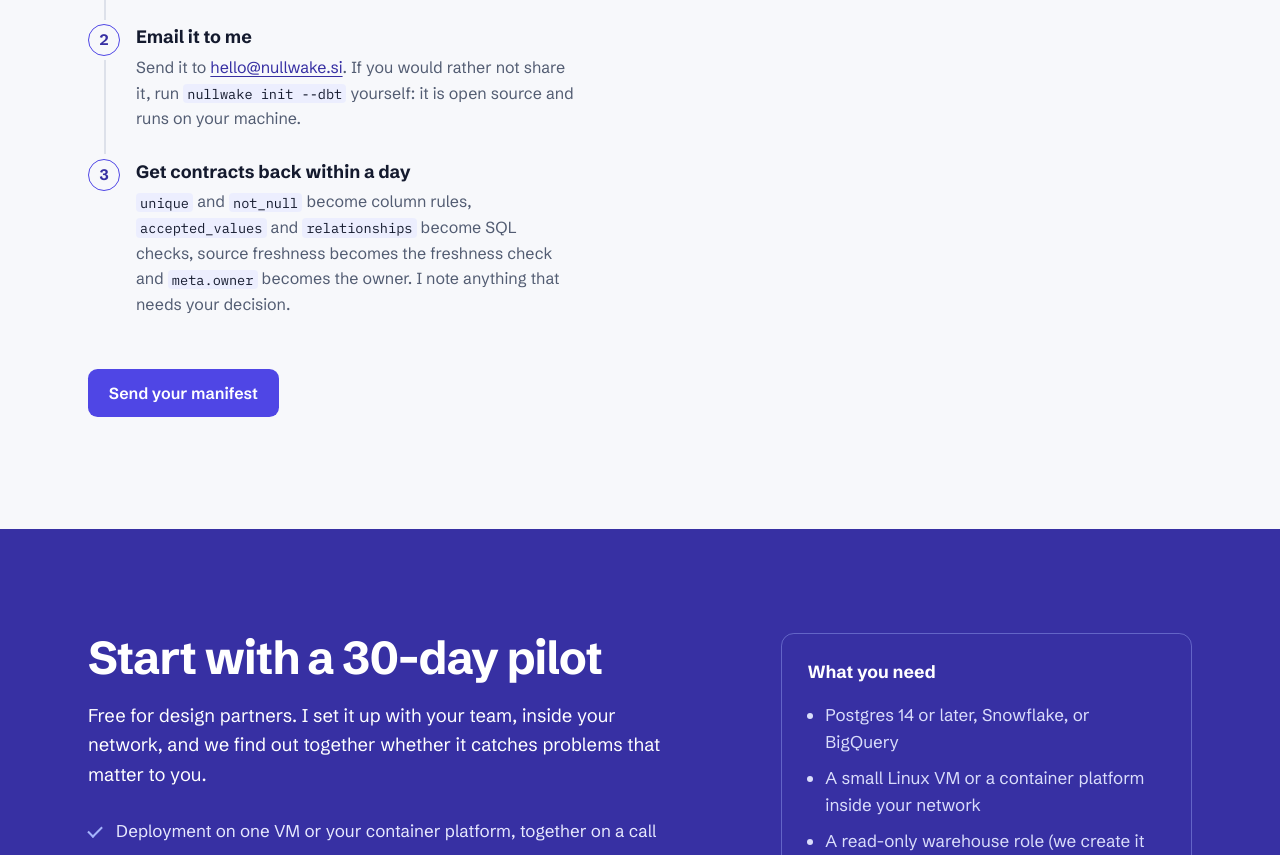
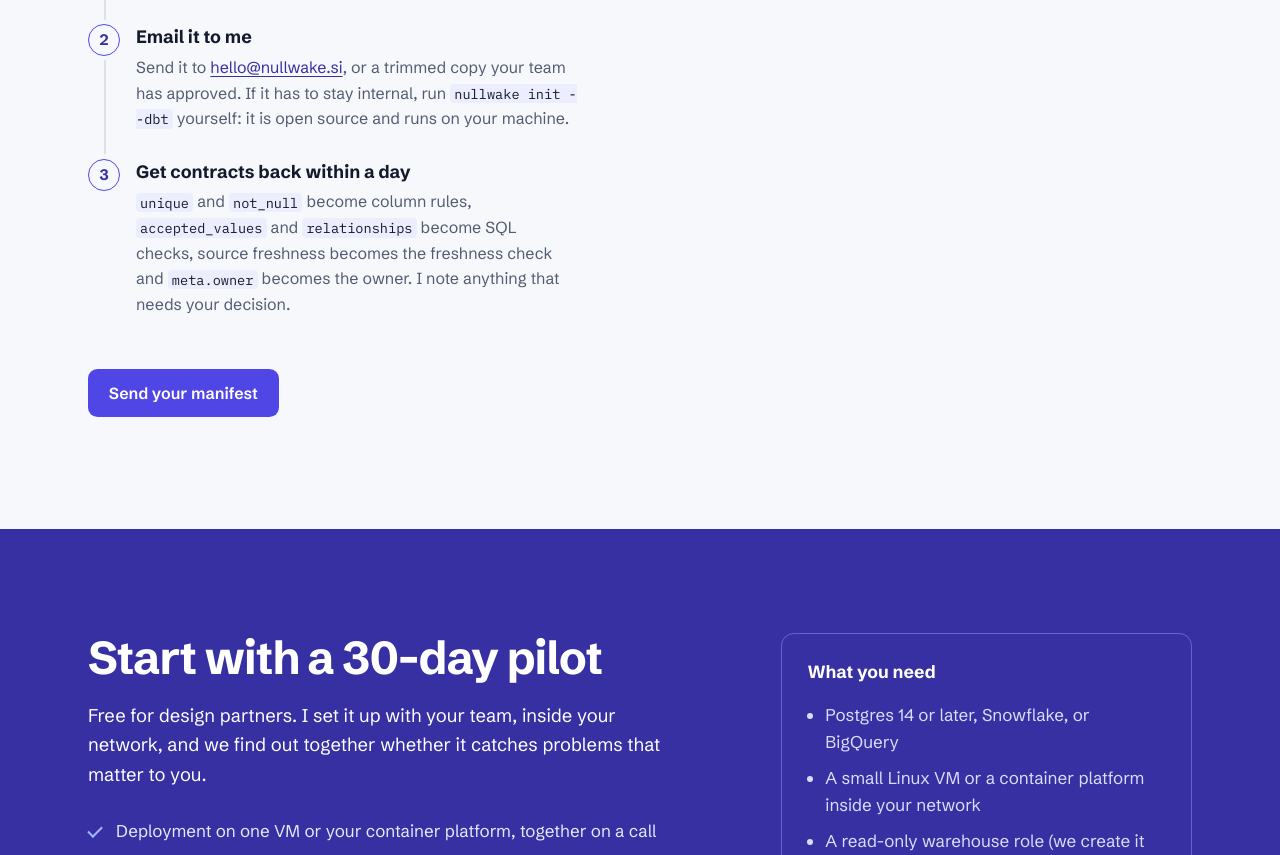
Before and after one commit to akhilp-prog/nullwake, a plain HTML site: page site/index.html in a window 1280 px wide. Shown: the part 5885-6740 px from the top of the page. Drawn offline with Linux system fonts and the light colour scheme.

Commit message:
Site: offer an approved, trimmed manifest as an option
Co-Authored-By: Claude Opus 5.5 <noreply@anthropic.com>
Claude-Session: https://claude.ai/code/session_01RBQo1NgQfspvgGx4sk8oaQ

```diff
--- a/site/index.html
+++ b/site/index.html
@@ -392,7 +392,7 @@
   <div class="how">
     <ol class="steps">
       <li><h3>Run <code>dbt parse</code></h3><p>It writes <code>target/manifest.json</code>. The file holds your model code, column names and test definitions. It contains no rows of data.</p></li>
-      <li><h3>Email it to me</h3><p>Send it to <a href="mailto:hello@nullwake.si?subject=dbt%20manifest">hello@nullwake.si</a>. If you would rather not share it, run <code>nullwake init --dbt</code> yourself: it is open source and runs on your machine.</p></li>
+      <li><h3>Email it to me</h3><p>Send it to <a href="mailto:hello@nullwake.si?subject=dbt%20manifest">hello@nullwake.si</a>, or a trimmed copy your team has approved. If it has to stay internal, run <code>nullwake init --dbt</code> yourself: it is open source and runs on your machine.</p></li>
       <li><h3>Get contracts back within a day</h3><p><code>unique</code> and <code>not_null</code> become column rules, <code>accepted_values</code> and <code>relationships</code> become SQL checks, source freshness becomes the freshness check and <code>meta.owner</code> becomes the owner. I note anything that needs your decision.</p></li>
     </ol>
     <div class="code" role="region" aria-label="nullwake init on dbt Labs' jaffle_shop">
```
